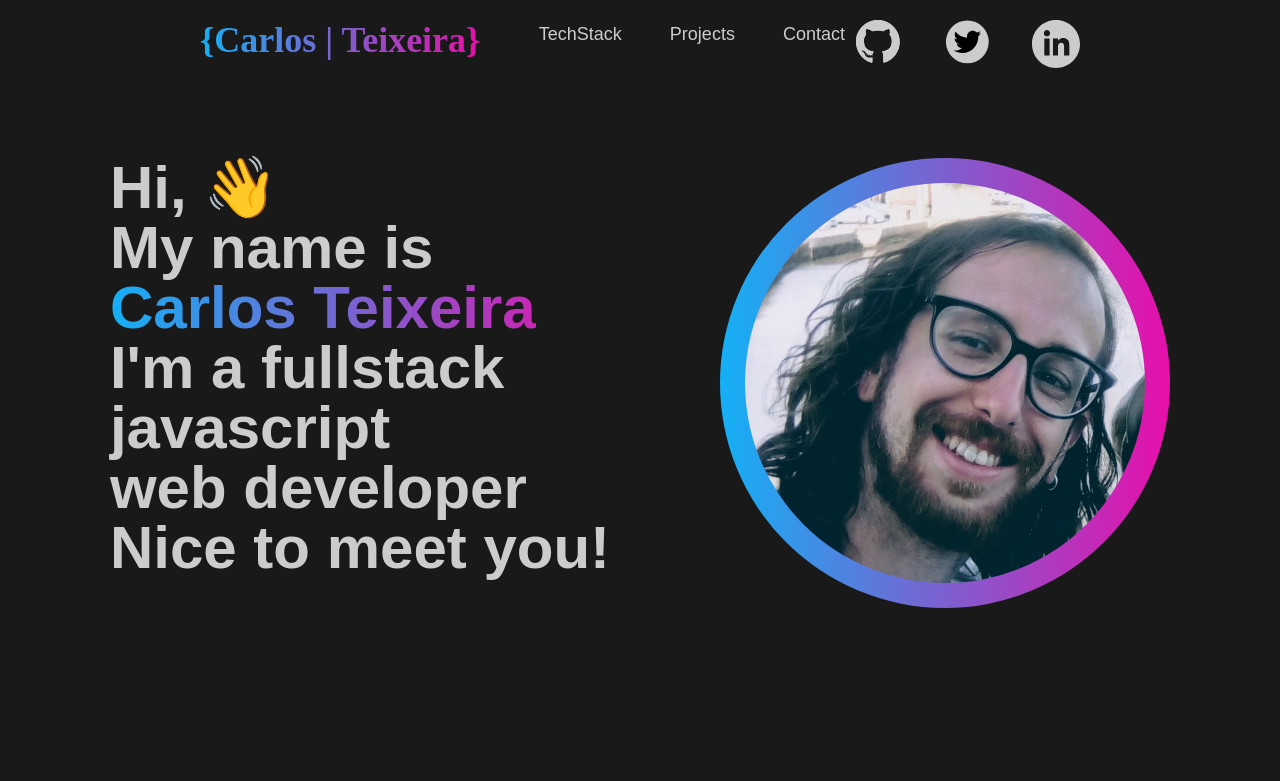
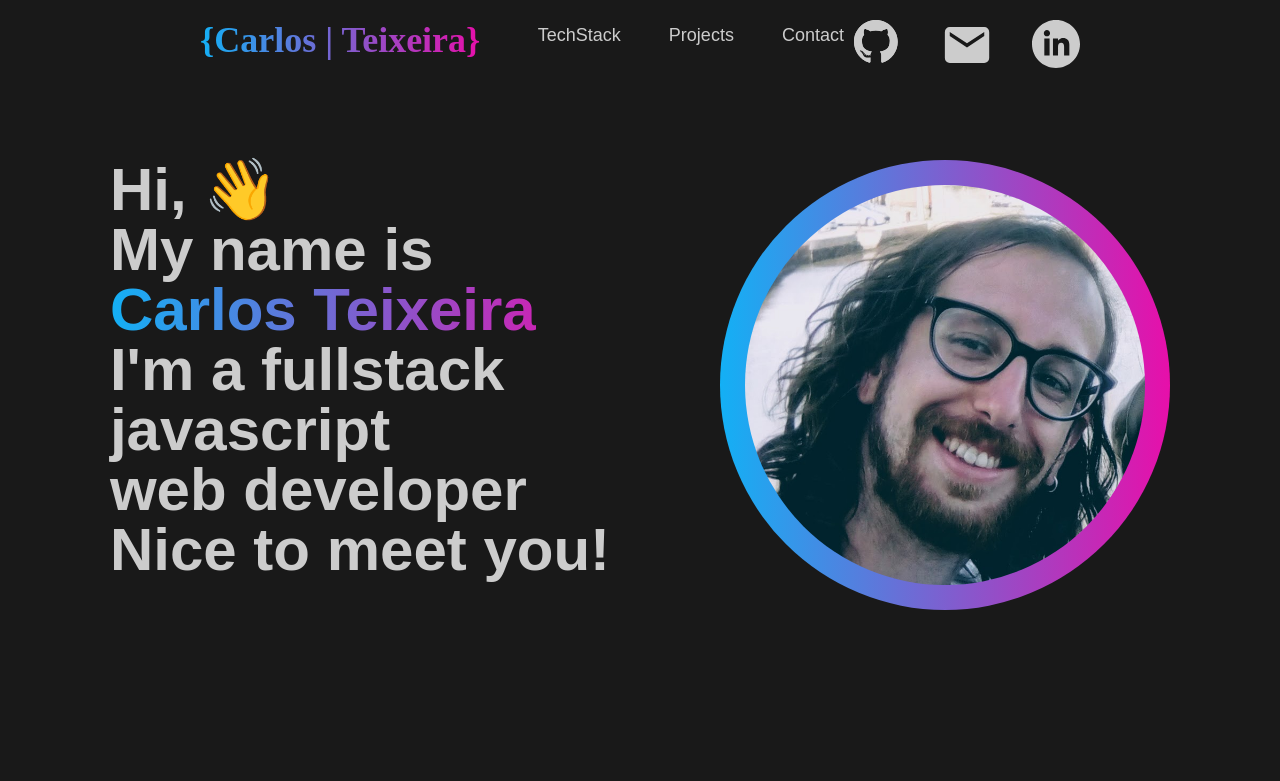
Before and after one commit to Carlos-Teixeira-Jr/portfolio, a Next.js app: page / in a window 1280 px wide. Shown: the top 781 px of the page. Built offline with nearby package versions, Linux system fonts and the light colour scheme.

Commit message:
first commit

```diff
--- a/src/components/footer.tsx
+++ b/src/components/footer.tsx
@@ -1,5 +1,6 @@
 import GithubIcon from "./icons/githubIcon"
 import LinkedinIcon from "./icons/linkedInIcon"
+import MessageIcon from "./icons/messageIcon";
 import TwitterIcon from "./icons/twitterIcon"
 
 
@@ -60,7 +61,9 @@ const Footer = () =>{
             </a>
           </div>
           <div className="text-[#CCCCCC] mx-5">
-            <TwitterIcon/>
+            <a href="mailto:teixeirahist1988@gmail.com" target="_blank">
+              <MessageIcon/>
+            </a>
           </div>
           <div className="text-[#CCCCCC] mx-5">
             <a href="https://www.linkedin.com/in/carlos-teixeira-000b7b1a0/" target="_blank">
--- /dev/null
+++ b/src/components/icons/messageIcon.tsx
@@ -0,0 +1,7 @@
+export default function MessageIcon({fill="currentColor", className=""}) {
+  return (
+    <svg xmlns="http://www.w3.org/2000/svg" fill={fill} height="50" width="50" viewBox="0 96 960 960" className={className}>
+      <path d="M149 921q-39.05 0-66.525-27.475Q55 866.05 55 827V325q0-39.463 27.475-67.231Q109.95 230 149 230h662q39.463 0 67.231 27.769Q906 285.537 906 325v502q0 39.05-27.769 66.525Q850.463 921 811 921H149Zm331-295 331-223v-78L480 543 149 325v78l331 223Z" />
+    </svg>
+  );
+}
--- a/src/components/navbar.tsx
+++ b/src/components/navbar.tsx
@@ -3,6 +3,7 @@ import GithubIcon from "./icons/githubIcon"
 import LinkedinIcon from "./icons/linkedInIcon"
 import TwitterIcon from "./icons/twitterIcon"
 import HamburguerMenuIcon from "./icons/hamburguerMenuIcon";
+import MessageIcon from "./icons/messageIcon";
 
 
 const Navbar = () => {
@@ -72,7 +73,9 @@ const Navbar = () => {
                 </a>
               </div>
               <div className="text-[#CCCCCC] mx-5">
-                <TwitterIcon />
+                <a href="mailto:teixeirahist1988@gmail.com" target="_blank">
+                  <MessageIcon/>
+                </a>
               </div>
               <div className="text-[#CCCCCC] mx-5">
                 <a href="https://www.linkedin.com/in/carlos-teixeira-000b7b1a0/" target="_blank">
```
